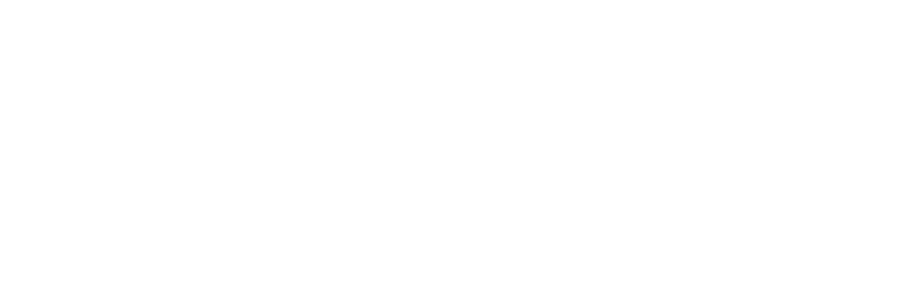
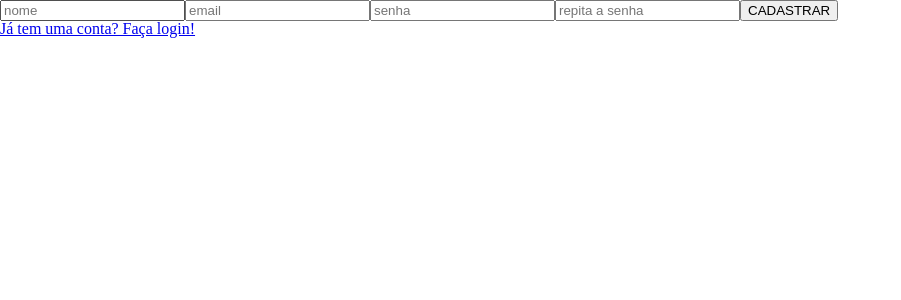
Before and after one commit to augustolfp/projeto13-mywallet-front, a React (Create React App) app: page /cadastro in a window 1280 px wide. Before the commit this address had no page. Shown: the top 300 px of the page, without its empty margins (0-901 px from the left). Built offline with nearby package versions, Linux system fonts and the light colour scheme.

Commit message:
Adds a sign-up screen

```diff
--- a/src/components/App.js
+++ b/src/components/App.js
@@ -1,6 +1,7 @@
 import '../assets/styles/reset.css';
 import { BrowserRouter, Routes, Route } from "react-router-dom";
 import LoginScreen from "./LoginScreen/LoginScreen";
+import RegisterScreen from './RegisterScreen/RegisterScreen';
 import React from 'react';
 import UserContext from "../contexts/UserContext";
 
@@ -12,6 +13,7 @@
             <BrowserRouter>
                 <Routes>
                     <Route path='/' element={<LoginScreen />} />
+                    <Route path="/cadastro" element={<RegisterScreen />} />
                 </Routes>
             </BrowserRouter>
         </UserContext.Provider>
--- a/src/components/LoginScreen/LoginScreen.js
+++ b/src/components/LoginScreen/LoginScreen.js
@@ -1,5 +1,6 @@
 import React from "react";
 import UserContext from "../../contexts/UserContext";
+import { Link, useNavigate } from "react-router-dom";
 import axios from 'axios';
 
 
@@ -35,10 +36,13 @@
     }
 
     return(
-        <form onSubmit={handleLogin}>
-            <input type="email" name="email" value={email} onChange={e => setEmail(e.target.value)} placeholder="email" required />
-            <input type="password" name="password" value={password} onChange={e => setPassword(e.target.value)} placeholder="senha" required />
-            <button type="submit">ENTRAR</button>
-        </form>
+        <>
+            <form onSubmit={handleLogin}>
+                <input type="email" name="email" value={email} onChange={e => setEmail(e.target.value)} placeholder="email" required />
+                <input type="password" name="password" value={password} onChange={e => setPassword(e.target.value)} placeholder="senha" required />
+                <button type="submit">ENTRAR</button>
+            </form>
+            <Link to="/cadastro">Não tem uma conta? Cadastre-se!</Link>
+        </>
     );
 }
--- /dev/null
+++ b/src/components/RegisterScreen/RegisterScreen.js
@@ -0,0 +1,49 @@
+import React from "react";
+import UserContext from "../../contexts/UserContext";
+import { Link, Navigate, useNavigate } from "react-router-dom";
+import axios from 'axios';
+
+
+export default function RegisterScreen() {
+    const navigate = useNavigate();
+    const [email, setEmail] = React.useState("");
+    const [name, setName] = React.useState("");
+    const [password, setPassword] = React.useState("");
+    const [repeat_password, setRepeat_password] = React.useState("");
+
+    function handleRegister(event) {
+        event.preventDefault();
+
+        const body = {
+            name,
+            email,
+            password,
+            repeat_password
+        };
+
+        const registerRequest = axios.post("http://localhost:5000/sign-up", body);
+        registerRequest.then(answer => {
+            alert("Deu certo!");
+            navigate("/");
+        });
+
+        registerRequest.catch(answer => {
+            alert("Ocorreu um erro!");
+        });
+    }
+
+
+    return(
+        <>
+            <form onSubmit={handleRegister}>
+                <input type="text" name="name" placeholder="nome" onChange={e => setName(e.target.value)} required />
+                <input type="email" name="email" value={email} onChange={e => setEmail(e.target.value)} placeholder="email" required />
+                <input type="password" name="password" value={password} onChange={e => setPassword(e.target.value)} placeholder="senha" required />
+                <input type="password" name="repeat password" value={repeat_password} onChange={e => setRepeat_password(e.target.value)} placeholder="repita a senha" required />
+
+                <button type="submit">CADASTRAR</button>
+            </form>
+            <Link to="/">Já tem uma conta? Faça login!</Link>
+        </>
+    );
+}
```
